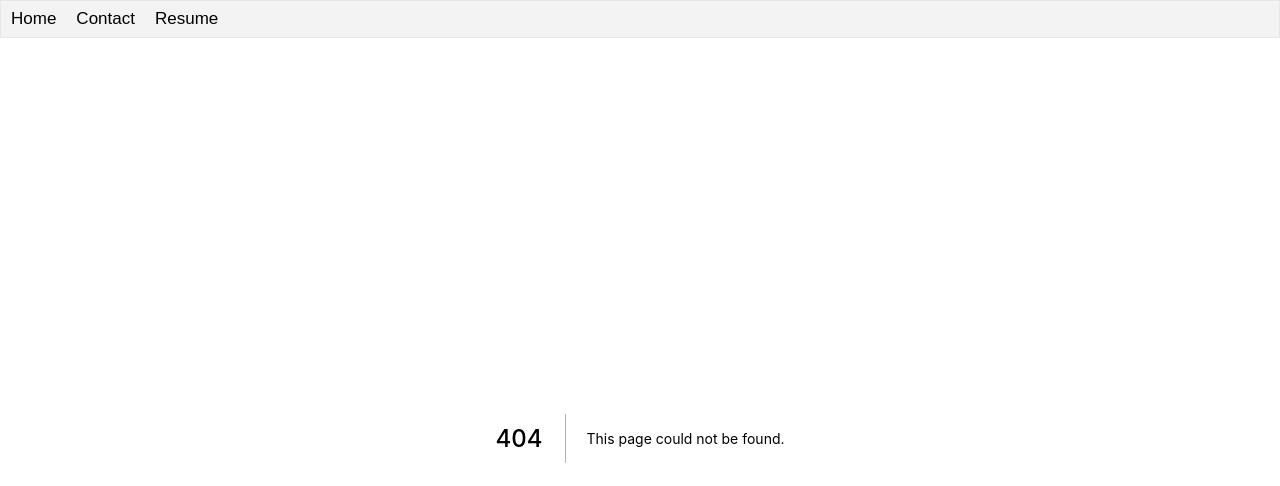
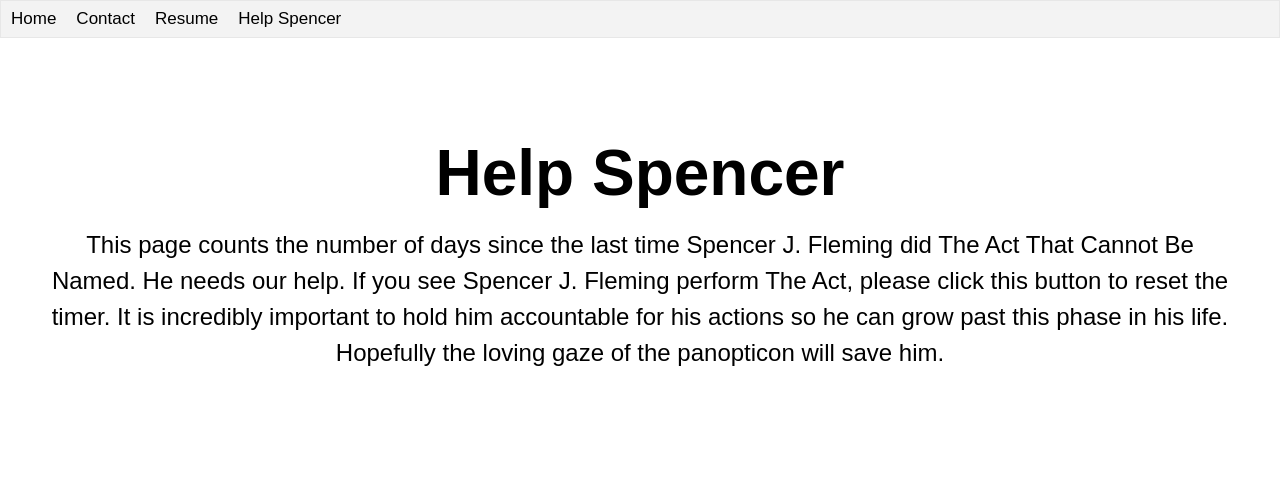
Before and after one commit to veliebm/me, a Next.js app: page /spenhelp in a window 1280 px wide. Before the commit this address had no page. Shown: the top 486 px of the page. Built offline with nearby package versions, Linux system fonts and the light colour scheme.

Commit message:
Add help spencer page

```diff
--- a/components/nav/nav.js
+++ b/components/nav/nav.js
@@ -3,7 +3,8 @@ import Link from "next/link";
 import styles from "../../styles/Home.module.css";
 
 function Nav() {
-  return <nav className={styles.topnav}>
+  return (
+    <nav className={styles.topnav}>
       <Link href="/">
         <a>Home</a>
       </Link>
@@ -13,7 +14,11 @@ function Nav() {
       <Link href="/resume">
         <a>Resume</a>
       </Link>
-  </nav>;
+      <Link href="/spenhelp">
+        <a>Help Spencer</a>
+      </Link>
+    </nav>
+  );
 }
 
 export default Nav;
--- /dev/null
+++ b/pages/spenhelp.js
@@ -0,0 +1,19 @@
+import styles from "../styles/Home.module.css";
+
+export default function SpenHelp() {
+  return (
+    <div>
+      <main className={styles.main}>
+        <h1 className={styles.title}>Help Spencer</h1>
+        <p className={styles.description}>
+          This page counts the number of days since the last time Spencer J.
+          Fleming did The Act That Cannot Be Named. He needs our help. If you
+          see Spencer J. Fleming perform The Act, please click this button to
+          reset the timer. It is incredibly important to hold him accountable
+          for his actions so he can grow past this phase in his life. Hopefully
+          the loving gaze of the panopticon will save him.
+        </p>
+      </main>
+    </div>
+  );
+}
```
Lines whose indentation alone changed are shown as unchanged.
